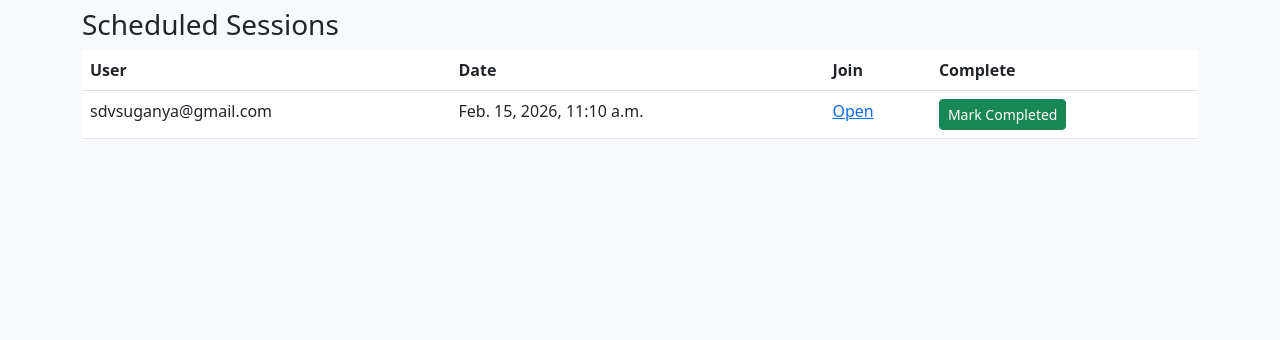
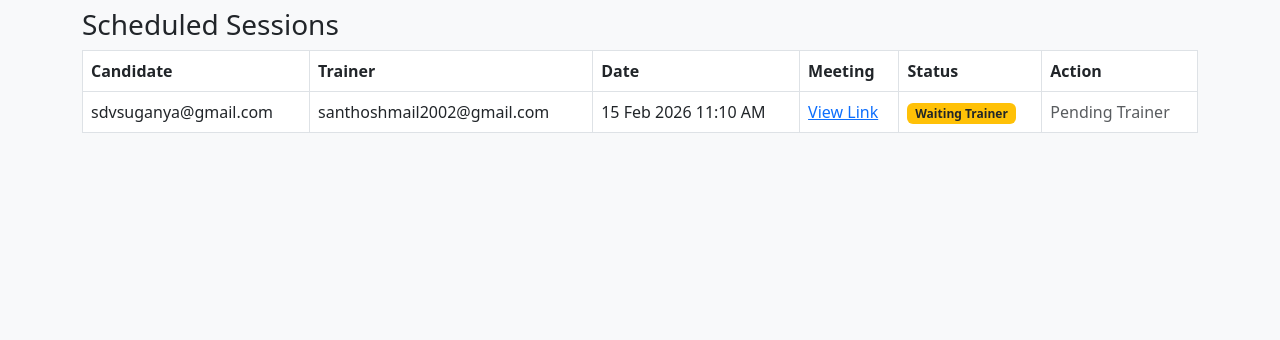
Before and after one commit to sugandv21/Vetri_Consultancy_Services, a Django app: page /consultation/admin/scheduled/ in a window 1280 px wide. Shown: the part 86-426 px from the top of the page. Run offline with Django 5.2, Linux system fonts and the light colour scheme; a user stored in the database is signed in; data comes from the database, SQL or seed files in the repository; parts of the project's set-up code (start-up, migrations or seed data) failed here and were passed over.

Commit message:
Add files via upload

```diff
--- a/consultation/models.py
+++ b/consultation/models.py
@@ -1,35 +1,68 @@
 from django.db import models
 from django.conf import settings
-from django.utils import timezone
-
-User = settings.AUTH_USER_MODEL
 
 
 class ConsultantSession(models.Model):
 
+    # ================= STATUS FLOW =================
     REQUESTED = "REQUESTED"
     SCHEDULED = "SCHEDULED"
-    COMPLETED = "COMPLETED"
+    ATTENDED = "ATTENDED"      # trainer submitted feedback
+    COMPLETED = "COMPLETED"    # admin verified
     CANCELLED = "CANCELLED"
 
     STATUS_CHOICES = [
         (REQUESTED, "Requested"),
         (SCHEDULED, "Scheduled"),
+        (ATTENDED, "Attended"),
         (COMPLETED, "Completed"),
         (CANCELLED, "Cancelled"),
     ]
 
-    user = models.ForeignKey(User, on_delete=models.CASCADE, related_name="sessions")
+    # ================= USERS =================
 
+    # Candidate
+    user = models.ForeignKey(
+        settings.AUTH_USER_MODEL,
+        on_delete=models.CASCADE,
+        related_name="consultation_requests"
+    )
+
+    # Trainer
+    trainer = models.ForeignKey(
+        settings.AUTH_USER_MODEL,
+        on_delete=models.SET_NULL,
+        null=True,
+        blank=True,
+        related_name="assigned_consultations",
+        limit_choices_to={"is_staff": True, "is_superuser": False}
+    )
+
+    # ================= SESSION DETAILS =================
     topic = models.CharField(max_length=200)
     message = models.TextField(blank=True)
 
     meeting_link = models.URLField(blank=True)
     scheduled_at = models.DateTimeField(null=True, blank=True)
 
-    status = models.CharField(max_length=20, choices=STATUS_CHOICES, default=REQUESTED)
+    # ================= TRAINER ACTION =================
+    feedback = models.TextField(blank=True)
+
+    # ================= STATUS =================
+    status = models.CharField(
+        max_length=20,
+        choices=STATUS_CHOICES,
+        default=REQUESTED
+    )
 
     created_at = models.DateTimeField(auto_now_add=True)
 
+    class Meta:
+        ordering = ["-created_at"]
+        indexes = [
+            models.Index(fields=["status", "scheduled_at"]),
+            models.Index(fields=["trainer", "status"]),
+        ]
+
     def __str__(self):
-        return f"{self.user} - {self.status}"
+        return f"{self.user} → {self.status}"
--- a/consultation/templates/consultation/admin/scheduled.html
+++ b/consultation/templates/consultation/admin/scheduled.html
@@ -3,24 +3,53 @@
 
 <h3>Scheduled Sessions</h3>
 
-<table class="table">
+<table class="table table-bordered">
 <tr>
-  <th>User</th>
+  <th>Candidate</th>
+  <th>Trainer</th>
   <th>Date</th>
-  <th>Join</th>
-  <th>Complete</th>
+  <th>Meeting</th>
+  <th>Status</th>
+  <th>Action</th>
 </tr>
 
 {% for s in sessions %}
 <tr>
+
   <td>{{ s.user.email }}</td>
-  <td>{{ s.scheduled_at }}</td>
-  <td><a href="{{ s.meeting_link }}" target="_blank">Open</a></td>
+
   <td>
-    <a href="{% url 'mark_completed' s.id %}" class="btn btn-success btn-sm">
-      Mark Completed
-    </a>
+    {% if s.trainer %}
+      {{ s.trainer.email }}
+    {% else %}
+      Not Assigned
+    {% endif %}
   </td>
+
+  <td>{{ s.scheduled_at|date:"d M Y h:i A" }}</td>
+
+  <td>
+    <a href="{{ s.meeting_link }}" target="_blank">View Link</a>
+  </td>
+
+  <td>
+    {% if s.status == "SCHEDULED" %}
+        <span class="badge bg-warning text-dark">Waiting Trainer</span>
+    {% elif s.status == "ATTENDED" %}
+        <span class="badge bg-info">Trainer Completed</span>
+    {% endif %}
+  </td>
+
+  <td>
+    {% if s.status == "ATTENDED" %}
+        <a href="{% url 'mark_completed' s.id %}" class="btn btn-success btn-sm">
+          Verify & Close
+        </a>
+    {% else %}
+        <span class="text-muted">Pending Trainer</span>
+    {% endif %}
+  </td>
+
 </tr>
 {% endfor %}
 
--- a/consultation/urls.py
+++ b/consultation/urls.py
@@ -1,6 +1,7 @@
 from django.urls import path
 from . import views
 from . import views_admin
+
 
 urlpatterns = [
     #user
--- a/consultation/views_admin.py
+++ b/consultation/views_admin.py
@@ -1,53 +1,117 @@
 from django.shortcuts import render, get_object_or_404, redirect
 from django.contrib import messages
-from accounts.decorators import staff_required
+from django.utils.timezone import localtime, make_aware
+from datetime import datetime
+from django.contrib.auth import get_user_model
+
+from accounts.decorators import admin_required
+from accounts.models import Notification
 from .models import ConsultantSession
+
+User = get_user_model()
 
 
 # ---------------- REQUESTED ----------------
-@staff_required
+@admin_required
 def admin_session_requests(request):
     sessions = ConsultantSession.objects.filter(status="REQUESTED").order_by("-created_at")
     return render(request, "consultation/admin/requests.html", {"sessions": sessions})
 
 
 # ---------------- SCHEDULE SESSION ----------------
-@staff_required
+@admin_required
 def schedule_session(request, session_id):
+
     session = get_object_or_404(ConsultantSession, id=session_id)
 
+    # get trainers every request (NOT globally)
+    trainers = User.objects.filter(is_staff=True, is_superuser=False)
+
     if request.method == "POST":
-        session.meeting_link = request.POST.get("meeting_link")
-        session.scheduled_at = request.POST.get("scheduled_at")
+
+        trainer_id = request.POST.get("trainer")
+        meeting_link = request.POST.get("meeting_link")
+        scheduled_at = request.POST.get("scheduled_at")
+
+        if not trainer_id or not meeting_link or not scheduled_at:
+            messages.error(request, "All fields required.")
+            return redirect("schedule_session", session_id=session.id)
+
+        trainer = get_object_or_404(User, id=trainer_id)
+
+        dt = datetime.strptime(scheduled_at, "%Y-%m-%dT%H:%M")
+
+        session.trainer = trainer
+        session.meeting_link = meeting_link
+        session.scheduled_at = make_aware(dt)
         session.status = "SCHEDULED"
         session.save()
+
+        # -------- notify candidate --------
+        Notification.objects.create(
+            user=session.user,
+            title="Consultation Scheduled",
+            message=f"Your consultation is scheduled on {localtime(session.scheduled_at).strftime('%d %b %I:%M %p')}"
+        )
+
+        # -------- notify trainer --------
+        Notification.objects.create(
+            user=trainer,
+            title="New Session Assigned",
+            message=f"You have a consultation with {session.user.email} on {localtime(session.scheduled_at).strftime('%d %b %I:%M %p')}"
+        )
 
         messages.success(request, "Session scheduled successfully.")
         return redirect("admin_session_scheduled")
 
-    return render(request, "consultation/admin/schedule.html", {"session": session})
+    return render(request, "consultation/admin/schedule.html", {
+        "session": session,
+        "trainers": trainers
+    })
 
 
 # ---------------- SCHEDULED ----------------
-@staff_required
+@admin_required
 def admin_session_scheduled(request):
-    sessions = ConsultantSession.objects.filter(status="SCHEDULED").order_by("scheduled_at")
+    sessions = ConsultantSession.objects.filter(
+        status__in=["SCHEDULED", "ATTENDED"]
+    ).order_by("scheduled_at")
+
     return render(request, "consultation/admin/scheduled.html", {"sessions": sessions})
 
 
 # ---------------- COMPLETED ----------------
-@staff_required
+@admin_required
 def admin_session_completed(request):
     sessions = ConsultantSession.objects.filter(status="COMPLETED").order_by("-scheduled_at")
     return render(request, "consultation/admin/completed.html", {"sessions": sessions})
 
 
-# ---------------- MARK COMPLETED ----------------
-@staff_required
+# ---------------- ADMIN VERIFY COMPLETION ----------------
+@admin_required
 def mark_completed(request, session_id):
+
     session = get_object_or_404(ConsultantSession, id=session_id)
+
+    # Only allow after trainer attended
+    if session.status != "ATTENDED":
+        messages.error(request, "Trainer has not completed the session yet.")
+        return redirect("admin_session_scheduled")
+
+    # Ensure feedback exists
+    if not session.feedback or not session.feedback.strip():
+        messages.error(request, "Trainer has not submitted feedback.")
+        return redirect("admin_session_scheduled")
+
     session.status = "COMPLETED"
     session.save()
 
-    messages.success(request, "Session marked completed.")
+    # Notify candidate
+    Notification.objects.create(
+        user=session.user,
+        title="Session Verified",
+        message="Your consultation session has been verified by admin."
+    )
+
+    messages.success(request, "Session verified and closed successfully.")
     return redirect("admin_session_completed")
```
Also changed, not shown: consultation/admin.py (+28 -9 lines), consultation/templates/consultation/admin/completed.html (+41 -5 lines), consultation/templates/consultation/admin/schedule.html (+47 -9 lines), consultation/templates/consultation/my_sessions.html (+19 -0 lines), consultation/migrations/0002_consultantsession_feedback_consultantsession_trainer_and_more.py (added), consultation/migrations/0003_alter_consultantsession_options_and_more.py (added).
